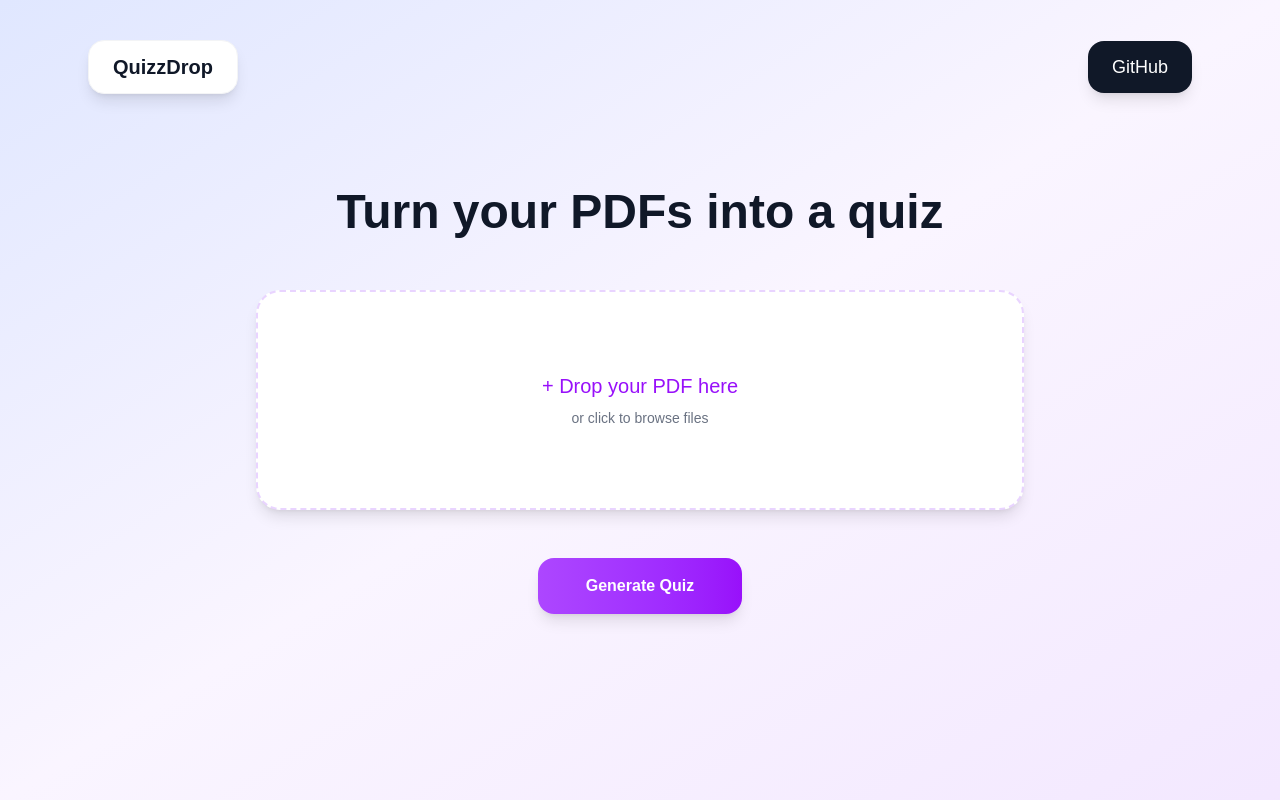
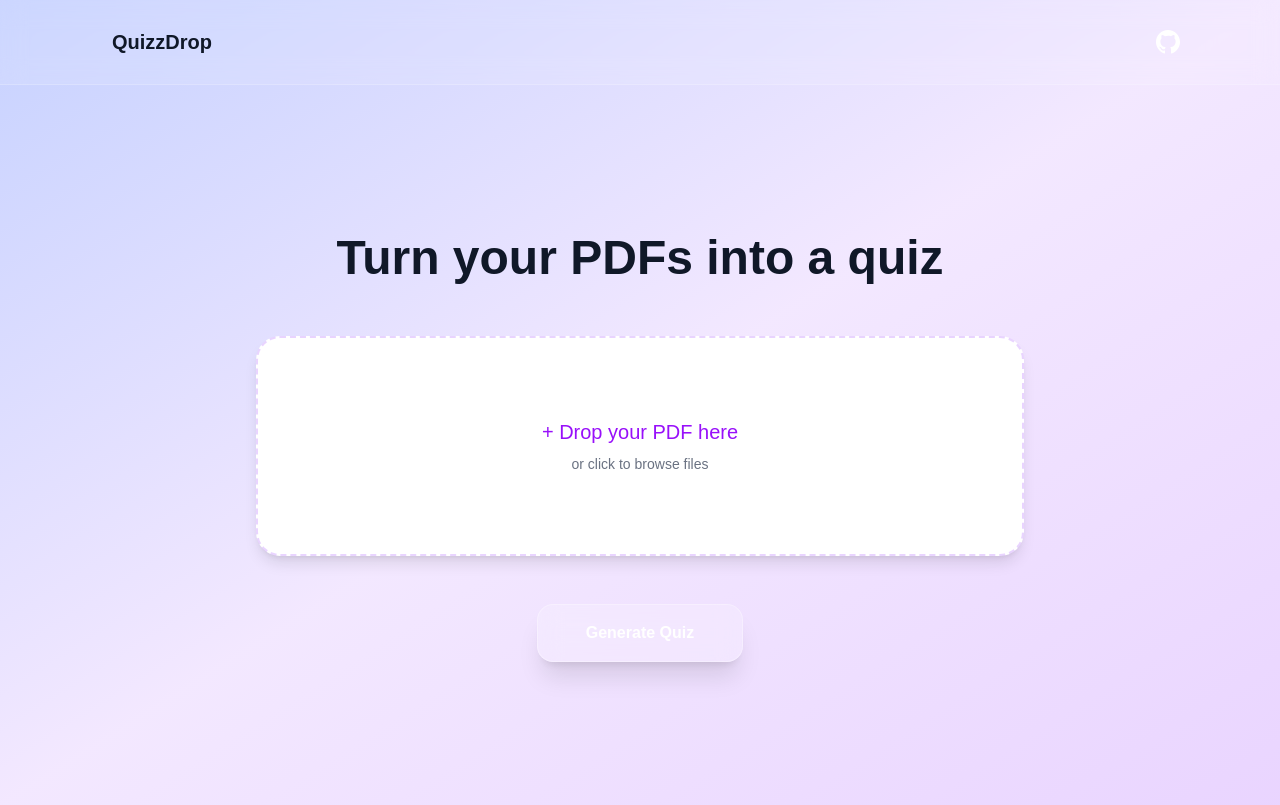
Before and after one commit to raahimanowar/quizzdrop, a Next.js app: page / in a window 1280 px wide. Built offline with nearby package versions, Linux system fonts and the light colour scheme.

Commit message:
update: theme

```diff
--- a/app/page.tsx
+++ b/app/page.tsx
@@ -1,16 +1,27 @@
 export default function Home() {
   return (
-    <div className="min-h-screen bg-gradient-to-br from-indigo-100 via-purple-50 to-purple-100 p-4">
-      <header className="flex justify-between items-center p-6 max-w-6xl mx-auto">
-        <div className="bg-white text-gray-900 px-6 py-3 rounded-2xl shadow-lg border border-gray-100">
-          <span className="text-xl font-bold">QuizzDrop</span>
+    <div className="min-h-screen bg-gradient-to-br from-indigo-200 via-purple-100 to-purple-200">
+      <nav className="w-full bg-white/10 backdrop-blur-md border-b border-white/20 sticky top-0 z-50">
+        <div className="max-w-6xl mx-auto px-6 py-4 flex justify-between items-center">
+          <div className="text-gray-900 px-6 py-3">
+            <span className="text-xl font-bold">QuizzDrop</span>
+          </div>
+          <a
+            href="https://github.com"
+            target="_blank"
+            rel="noopener noreferrer"
+            aria-label="GitHub Repository"
+            title="View on GitHub"
+            className="text-white p-3"
+          >
+            <svg className="w-6 h-6" fill="currentColor" viewBox="0 0 24 24">
+              <path d="M12 0C5.374 0 0 5.373 0 12 0 17.302 3.438 21.8 8.207 23.387c.599.111.793-.261.793-.577v-2.234c-3.338.726-4.033-1.416-4.033-1.416-.546-1.387-1.333-1.756-1.333-1.756-1.089-.745.083-.729.083-.729 1.205.084 1.839 1.237 1.839 1.237 1.07 1.834 2.807 1.304 3.492.997.107-.775.418-1.305.762-1.604-2.665-.305-5.467-1.334-5.467-5.931 0-1.311.469-2.381 1.236-3.221-.124-.303-.535-1.524.117-3.176 0 0 1.008-.322 3.301 1.23A11.509 11.509 0 0112 5.803c1.02.005 2.047.138 3.006.404 2.291-1.552 3.297-1.23 3.297-1.23.653 1.653.242 2.874.118 3.176.77.84 1.235 1.911 1.235 3.221 0 4.609-2.807 5.624-5.479 5.921.43.372.823 1.102.823 2.222v3.293c0 .319.192.694.801.576C20.566 21.797 24 17.3 24 12c0-6.627-5.373-12-12-12z"/>
+            </svg>
+          </a>
         </div>
-        <div className="bg-gray-900 text-white px-6 py-3 rounded-2xl shadow-lg hover:bg-gray-800 transition-colors cursor-pointer">
-          <span className="text-lg font-medium">GitHub</span>
-        </div>
-      </header>
+      </nav>
 
-      <main className="flex flex-col items-center justify-center flex-1 px-6 py-16">
+      <main className="flex flex-col items-center justify-center px-6 py-16 min-h-[calc(100vh-80px)]">
         <div className="max-w-3xl w-full text-center space-y-12">
           <h1 className="text-5xl font-bold text-gray-900 leading-tight">
             Turn your PDFs into a quiz
@@ -25,7 +36,7 @@ export default function Home() {
             </div>
           </div>
 
-          <button className="bg-gradient-to-r from-purple-500 to-purple-600 hover:from-purple-600 hover:to-purple-700 text-white font-semibold px-12 py-4 rounded-2xl transition-all duration-300 shadow-lg hover:shadow-xl transform hover:-translate-y-1">
+          <button className="bg-white/20 backdrop-blur-md border border-white/30 hover:bg-white/30 text-white font-semibold px-12 py-4 rounded-2xl transition-all duration-300 shadow-xl hover:shadow-2xl transform hover:-translate-y-1 hover:scale-105">
             Generate Quiz
           </button>
         </div>
```
